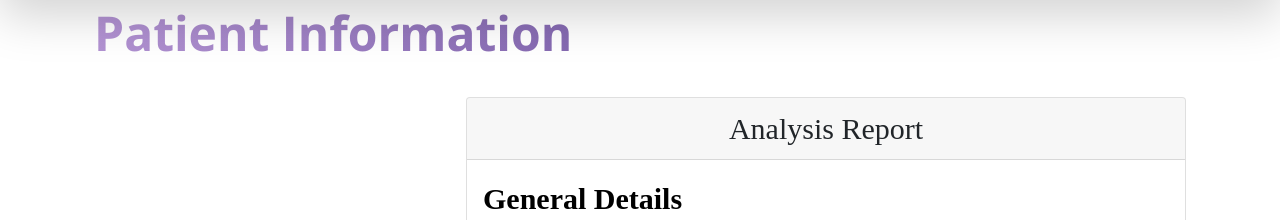
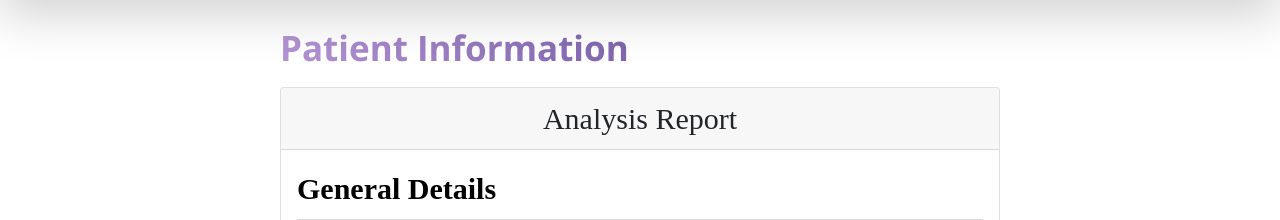
Before and after one commit to Graduation-project-SBME-2023/liver-imaging-analysis, a Flask app: template Liver-Segmentation-Website/templates/report.html in a window 1280 px wide. Shown: the part 94-314 px from the top of the page. Run offline with Flask 3, Linux system fonts and the light colour scheme; the template is opened without the code that fills it, so the values that code supplies are empty; some libraries are stand-ins or nearby versions.

Commit message:
update report

```diff
--- a/Liver-Segmentation-Website/templates/report.html
+++ b/Liver-Segmentation-Website/templates/report.html
@@ -24,7 +24,13 @@
 </style>
 
 <div class="container" >
-    <h1>  Patient Information</h1>
+  <div class="row">
+    <div class="col"></div>
+    <div class="col-8">
+      <br>
+      <h1 h2 style="font-size:35px;">
+        Patient Information
+      </h1>
       <ul>
         {% for patient_data in patient_data %}
         <li>
@@ -33,12 +39,7 @@
 
         </li>
         {%endfor%}
-
       </ul>
-    <div class="row">
-        <div class="col"></div>
-        <div class="col"></div>
-        <div class="col-8">
       <div class="card my-3" id="report-card">
           <div class="card-header" align="center" style="font-family: 'Tinos', serif;font-size:30px;">
             Analysis Report
@@ -117,6 +118,7 @@
           </div>
       </div>
   </div>
+  <div class="col"></div>
 
   </div>
 
```
Also changed, not shown: 1 other file. Lines whose indentation alone changed are shown as unchanged.
